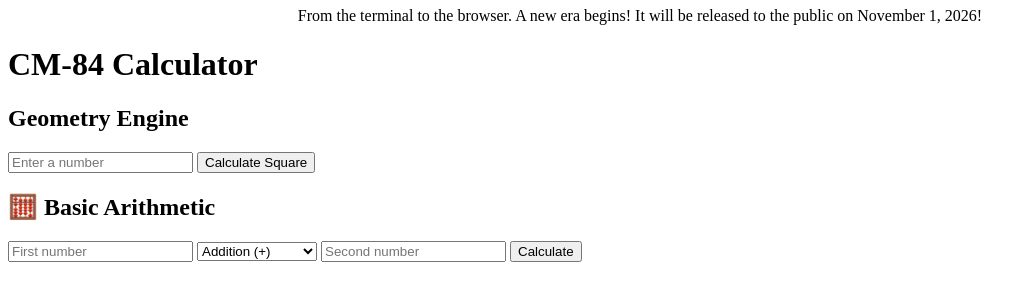
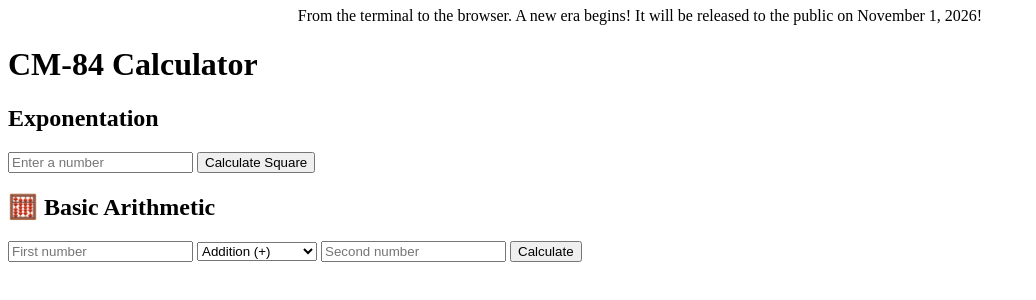
Before and after one commit to kulkvivaan-7313/CalcosMath, a Flask app: page / in a window 1280 px wide. Shown: the part 249-549 px from the top of the page, without its empty margins (0-1036 px from the left). Run offline with Flask 3, Linux system fonts and the light colour scheme.

Commit message:
Made requirements.txt

```diff
--- /dev/null
+++ b/requirements.txt
@@ -0,0 +1,3 @@
+Flask
+gunicorn
+sympy
--- a/templates/index.html
+++ b/templates/index.html
@@ -23,7 +23,7 @@
     From the terminal to the browser. A new era begins! It will be released to the public on November 1, 2026!
 </p>
     <h1>CM-84 Calculator</h1>
-    <h2>Geometry Engine</h2>
+    <h2>Exponentation</h2>
 
     <input type="number" id="number" placeholder="Enter a number">
 
```
